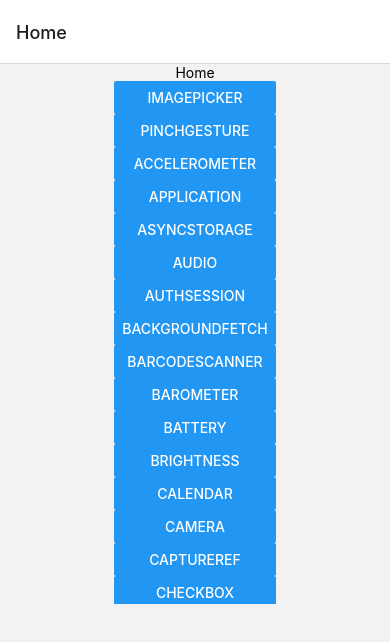
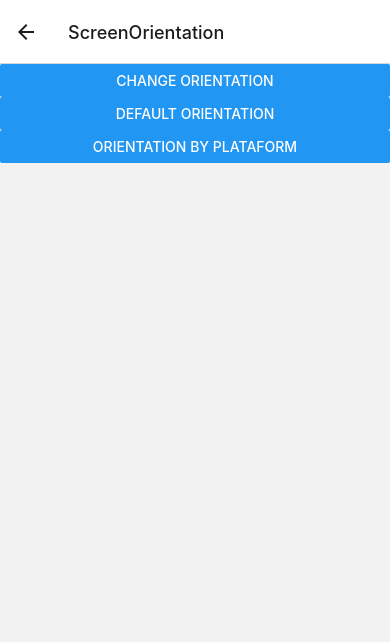
Before and after one commit to GuilhermeSousaDev/Expo, a React Native app: screen /ScreenOrientation in a window 390 px wide. Shown: the top 642 px of the page. Built offline with nearby package versions, Linux system fonts and the light colour scheme; what expo-notifications, expo-task-manager would draw is missing.

Commit message:
Expo Screen Orientation

```diff
--- a/App.js
+++ b/App.js
@@ -51,6 +51,7 @@ import Pedometer from './screens/Pedometer';
 import Print from './screens/Print';
 import Reanimated from './screens/Reanimated';
 import ScreenCapture from './screens/ScreenCapture';
+import ScreenOrientation from './screens/ScreenOrientation';
 
 export default function App() {
   return (
@@ -102,6 +103,7 @@ export default function App() {
         <Stack.Screen name='Print' component={Print} />
         <Stack.Screen name='Reanimated' component={Reanimated} />
         <Stack.Screen name='ScreenCapture' component={ScreenCapture} />
+        <Stack.Screen name='ScreenOrientation' component={ScreenOrientation} />
       </Stack.Navigator>
       <StatusBar style="light" />
     </NavigationContainer>
--- a/app.json
+++ b/app.json
@@ -26,7 +26,14 @@
           "savePhotosPermission": "Allow $(PRODUCT_NAME) to save photos.",
           "isAccessMediaLocationEnabled": true
         }
+      ],
+      [
+        "expo-screen-orientation",
+        {
+          "initialOrientation": "DEFAULT"
+        }
       ]
+
     ],
     "updates": {
       "fallbackToCacheTimeout": 0
--- a/package.json
+++ b/package.json
@@ -52,6 +52,7 @@
     "expo-print": "~12.0.0",
     "expo-random": "~13.0.0",
     "expo-screen-capture": "~5.0.0",
+    "expo-screen-orientation": "~5.0.1",
     "expo-sensors": "~12.0.1",
     "expo-sharing": "~11.0.1",
     "expo-splash-screen": "~0.17.5",
--- a/screens/Home.js
+++ b/screens/Home.js
@@ -55,6 +55,7 @@ export default function Home({ navigation }) {
                 <Button title="Print" onPress={() => navigate('Print')} />
                 <Button title="Reanimated" onPress={() => navigate('Reanimated')} />
                 <Button title="ScreenCapture" onPress={() => navigate('ScreenCapture')} />
+                <Button title="ScreenOrientation" onPress={() => navigate('ScreenOrientation')} />
             </ScrollView>
         </View>
     )
--- /dev/null
+++ b/screens/ScreenOrientation.js
@@ -0,0 +1,41 @@
+import { useEffect } from 'react';
+import { View, Button } from 'react-native';
+import {
+    lockAsync,
+    lockPlatformAsync,
+    OrientationLock,
+    unlockAsync,
+    addOrientationChangeListener
+} from 'expo-screen-orientation';
+
+export default function ScreenOrientation() {
+    useEffect(() => {
+        const subscription = addOrientationChangeListener(async listener => {
+            const orientation = listener.orientationLock;
+
+            await lockAsync(orientation);
+        });
+
+        return () => subscription.remove();
+    }, []);
+
+    const changeOrientation = async () => {
+        await lockAsync(OrientationLock.LANDSCAPE);
+    }
+
+    const defaultOrientation = async () => {
+        await unlockAsync();
+    }
+
+    const orientationByPlataform = async () => {
+        await lockPlatformAsync();
+    }
+
+    return (
+        <View>
+            <Button title="Change Orientation" onPress={changeOrientation} />
+            <Button title="Default Orientation" onPress={defaultOrientation} />
+            <Button title="Orientation by Plataform" onPress={orientationByPlataform} />
+        </View>
+    )
+}
```
Also changed, not shown: 1 other file (tests, documents, lock files or other folders).
